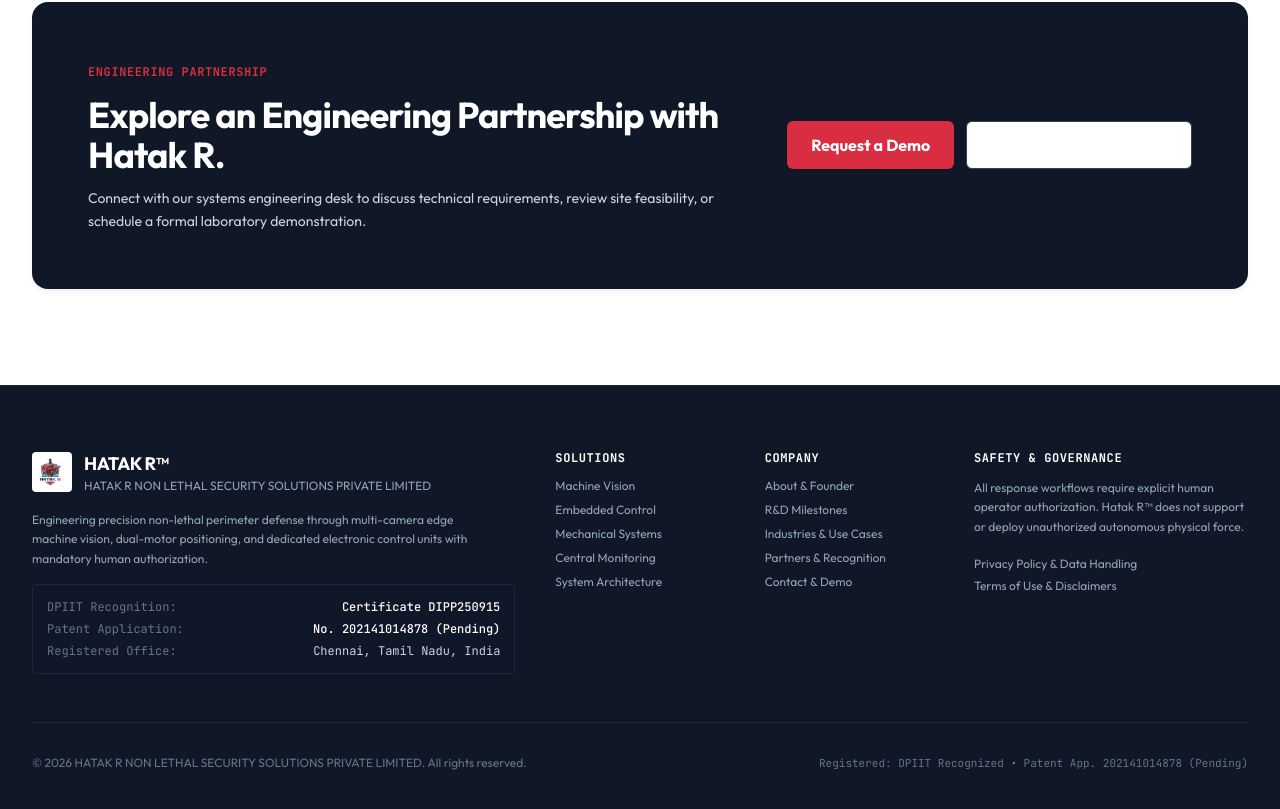
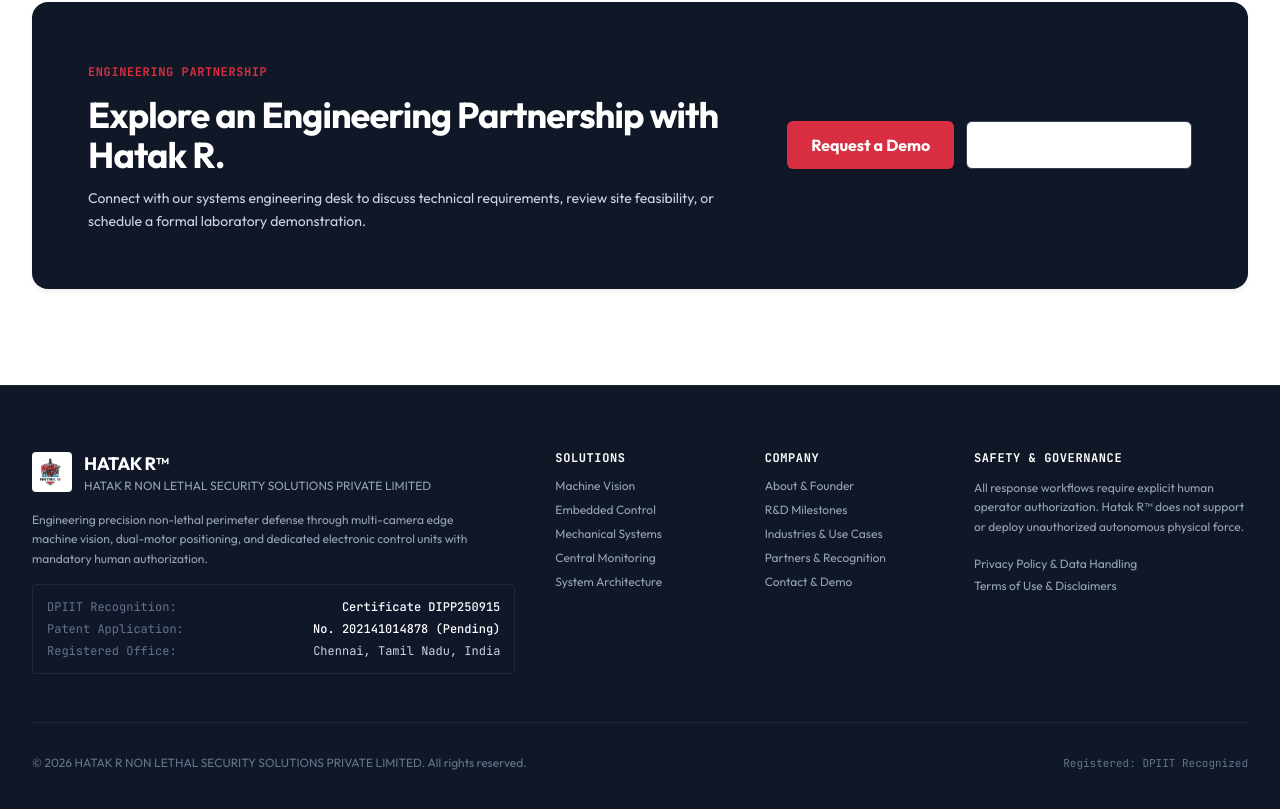
Before and after one commit to fahad2327/HATAK-R, a React (Vite) app: page / in a window 1280 px wide. Shown: the part 4812-5621 px from the top of the page. Built offline with nearby package versions, Linux system fonts and the light colour scheme.

Commit message:
fix: remove patent detail from footer bottom bar

```diff
--- a/src/components/layout/Footer.tsx
+++ b/src/components/layout/Footer.tsx
@@ -141,7 +141,7 @@
             &copy; {new Date().getFullYear()} {COMPANY_METADATA.legalEntity}. All rights reserved.
           </div>
           <div className="font-mono text-[11px] text-slate-500">
-            Registered: DPIIT Recognized &bull; Patent App. {COMPANY_METADATA.ipStatus.patentNumber} (Pending)
+            Registered: DPIIT Recognized
           </div>
         </div>
       </Container>
```
